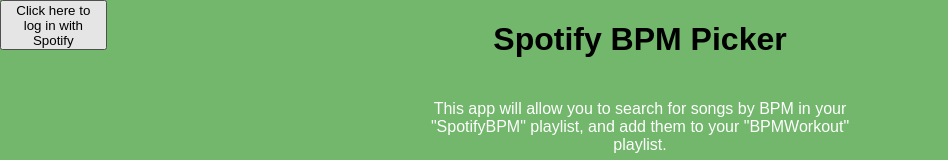
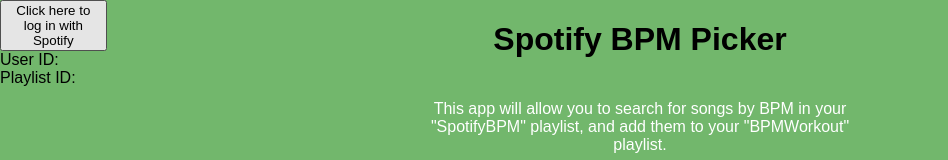
Before and after one commit to dvinitsky/SpotTempo, a React (Create React App) app: page / in a window 1280 px wide. Shown: the top 160 px of the page, without its empty margins (0-948 px from the left). Built offline with nearby package versions, Linux system fonts and the light colour scheme.

Commit message:
Get fetch and createPlaylist working

```diff
--- a/src/Components/LoginArea.js
+++ b/src/Components/LoginArea.js
@@ -5,22 +5,38 @@
   constructor(props){
     super(props);
     this.handleClick = this.handleClick.bind(this);
+    this.state = {
+      userId: '',
+      playlistId: ''
+    }
   }
 
-  handleClick(e){
-    SpotifyHandler();
+  async handleClick(e){
+    await SpotifyHandler.setAccessToken();
 
-    /*
-    await getAccessToken();
-    let userId = await getUserId();
-    let userPlaylists = await getUserPlaylists();
-    await getSpotifyBPMPlaylistId(userPlaylists, userId);
-    */
+    let userId = await SpotifyHandler.getUserId();
+    this.setState({userId: userId});
+    let userPlaylists = await SpotifyHandler.getUserPlaylists();
+
+    let playlistId = SpotifyHandler.getSpotifyBPMPlaylistId(userPlaylists);
+    this.setState({playlistId: playlistId});
+
+    if(playlistId === ''){
+      playlistId = await SpotifyHandler.createPlaylist(this.state.userId);
+    }
+
+    this.setState({playlistId: playlistId});
+
+
   }
 
   render(){
     return(
-      <button onClick={this.handleClick} className='spotifyLogin'>Click here to log in with Spotify</button>
+      <div>
+        <button onClick={this.handleClick} className='spotifyLogin'>Click here to log in with Spotify</button>
+        <div>User ID: {this.state.userId}</div>
+        <div>Playlist ID: {this.state.playlistId}</div>
+      </div>
     );
   }
 
--- a/src/Components/SpotifyHandler.js
+++ b/src/Components/SpotifyHandler.js
@@ -1,16 +1,15 @@
 const clientId = '200fe6a2e65643b4bada24a59cebc2cb';
 //const clientSecret = 'c5082a4127ae4ae7b61dd87abe544784';
 const redirectUri = 'http://localhost:3000/';
+
+let getRequestURL = 'https://accounts.spotify.com/authorize?client_id=' + clientId + '&response_type=token&redirect_uri=' + redirectUri + '&scope=playlist-read-private%20playlist-modify-private%20playlist-modify-public';//&state=' + randomState(10);
+
+
 let accessToken;
 
-let getRequestURL = 'https://accounts.spotify.com/authorize?client_id=' + clientId + '&response_type=token&redirect_uri=' + redirectUri + '&scope=playlist-read-private%20playlist-modify-private%20playlist-modify-public&state=' + randomState(10);
-
 export const SpotifyHandler = {
-
-  getAccessToken: async function(){
-    console.log('starting getAccessToken');
+  setAccessToken: async function(){
     if(typeof accessToken !== 'undefined'){
-      console.log('ending getAccessToken (1)');
       return accessToken;
     }
     else if (
@@ -22,91 +21,69 @@
       //from Jammin instructions
       window.setTimeout(() => accessToken = '', expirationTime * 1000);
       window.history.pushState('Access Token', null, '/');
-      console.log('ending getAccessToken (2)');
-
+      //
     }
     else{
       window.location =  getRequestURL;
-      console.log('ending getAccessToken (3)');
-
     }
   },
 
   getUserId: async function(){
-    console.log('starting getUserId');
-
     try{
       let response = await fetch('https://api.spotify.com/v1/me',
         {headers: {'Authorization':  'Bearer ' + accessToken}});
-
       if(response.ok){
           let user = await response.json();
-          console.log('ending getUserId (1)');
-
           return user.id;
         } throw new Error('Request failed!');
     } catch (error) {
       console.log(error);
     }
-    console.log('ending getUserId (2)');
   },
 
   getUserPlaylists: async function (){
-    console.log('starting getUserPlaylists');
-
     try{
       let response = await fetch('https://api.spotify.com/v1/me/playlists',
         {headers: {'Authorization':  'Bearer ' + accessToken}});
-
       if(response.ok){
-        let playlists = response.json();
-        console.log('ending getUserPlaylists (1)');
-        return playlists;
+        return await response.json();
       } throw new Error('Request failed!');
     } catch (error) {
       console.log(error);
     }
-    console.log('ending getUserPlaylists (2)');
-
   },
 
-  getSpotifyBPMPlaylistId: async function(playlists, userId) {
-    console.log('starting getSpotifyBPMPlaylistId');
+  getSpotifyBPMPlaylistId: function(userPlaylists) {
+    let id = '';
+    //check if the playlist already exists
+    userPlaylists.items.forEach(playlist => {
+      if(playlist.name === 'SpotifyBPM'){
+        id = playlist.id;
+    }});
+    return id;
+  },
 
-    //check if the playlist already exists
-    playlists.items.forEach(playlist => {
-      if(playlist.name === 'SpotifyBPM'){
-        console.log('playlist found: ' + playlist.name);
-        return playlist.id;
-    }});
-
-
+  createPlaylist: async function(userId){
     //if we're still in the function, we need to create a playlist named Spotify BPM
     try{
-      console.log('Auyth: ' + 'Authorization:  Bearer ' + accessToken);
-      let response = await fetch('https://api.spotify.com/v1/' + userId + '/playlists', {
+      console.log('creating playlist');
+      let response = await fetch('https://api.spotify.com/v1/users/' + userId + '/playlists', {
         headers: {'Authorization':  'Bearer ' + accessToken,
-                  'Content-Type': 'application/json'},
+                  'Content-Type': 'application/json'
+                 },
         method: 'POST',
         body: JSON.stringify({
-          name: "SpotifyBPM"
+          "name": "SpotifyBPM"
         })
       });
 
       if(response.ok){
-        let xx = response.json();
-        console.log('xzxxxxxx');
-        console.log(xx);
-        console.log('ending getSpotifyBPMPlaylistId (1)');
-
-        return xx;
+        let playlist = await response.json();
+        return playlist.id;
       } throw new Error('Request failed!');
     } catch (error) {
       console.log(error);
     }
-
-    console.log('ending getSpotifyBPMPlaylistId (2)');
-
   }
 }
 
```
